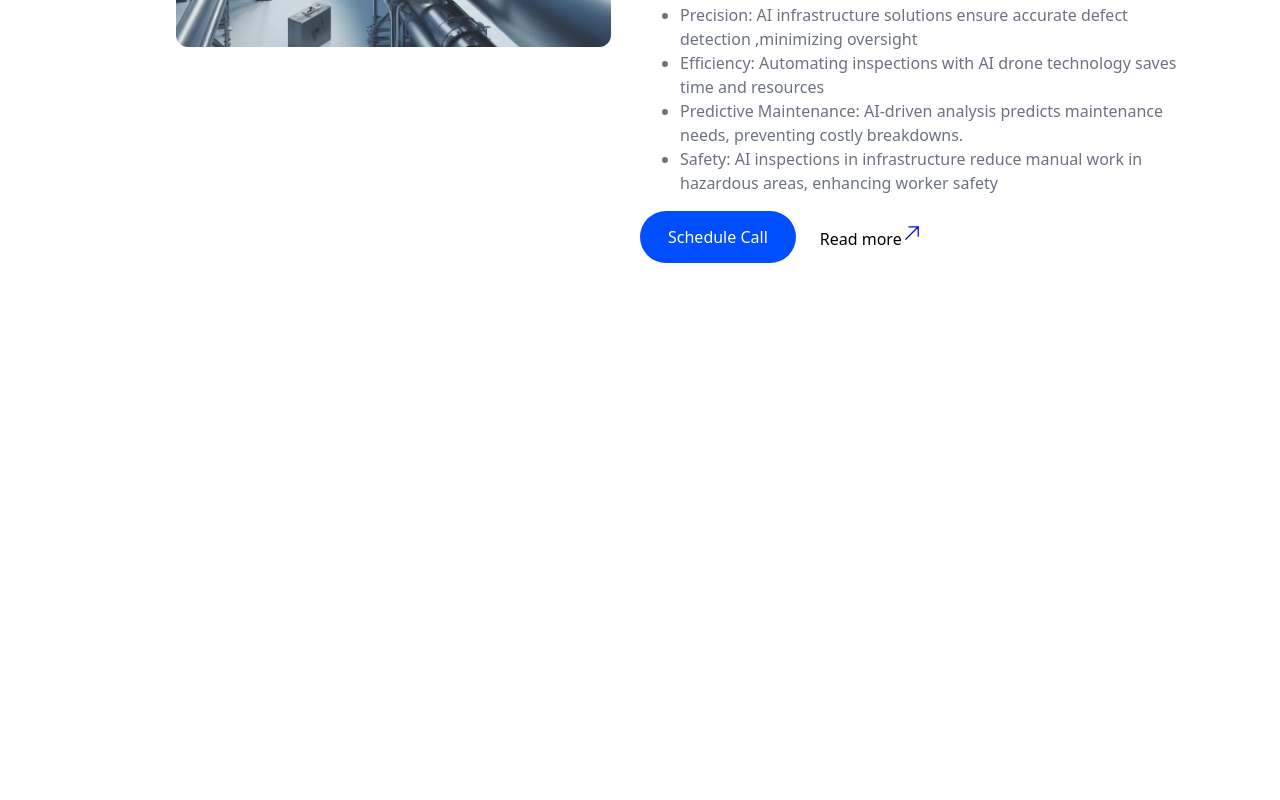
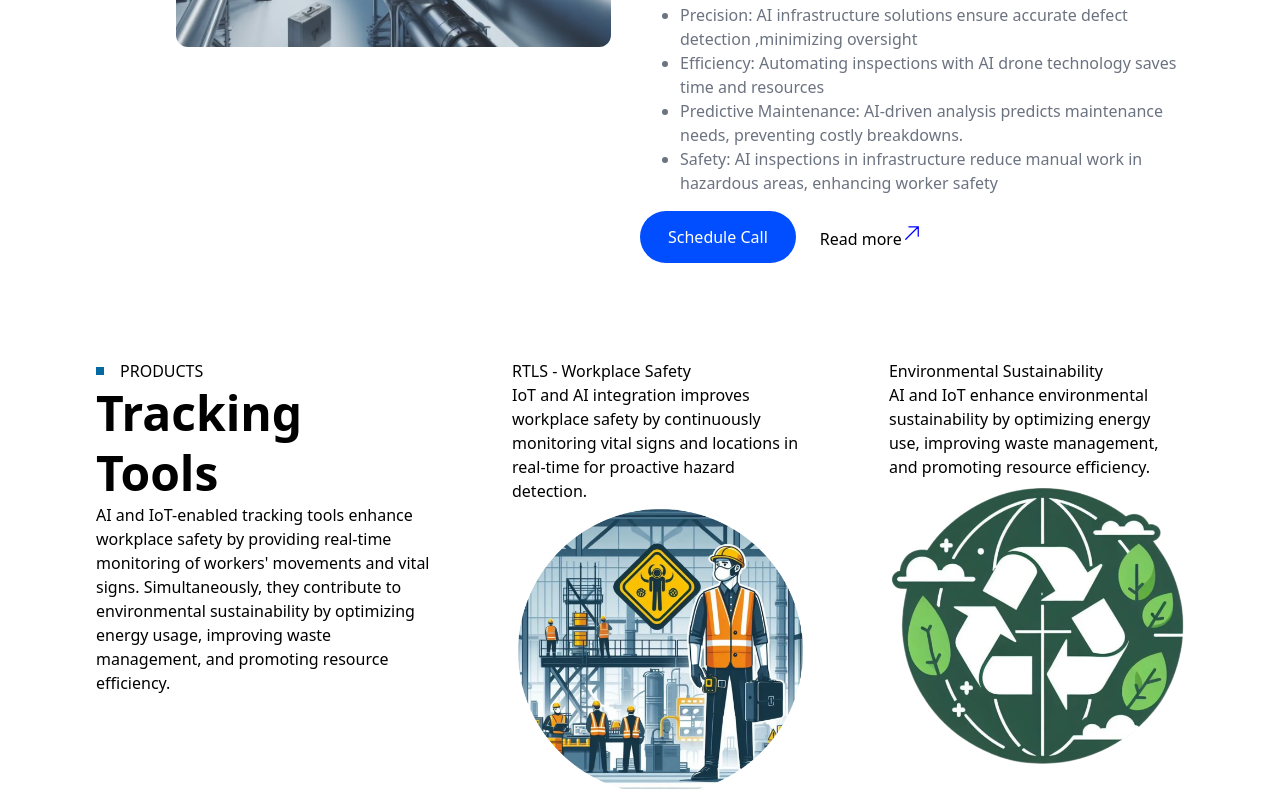
Before and after one commit to iamfalahc/ombrulla-homepage-replica, a React (Create React App) app: page / in a window 1280 px wide. Shown: the part 2412-3212 px from the top of the page. Before the commit the page ends 2771 px from the top, so only its background shows below. Built offline with nearby package versions, Linux system fonts and the light colour scheme.

Commit message:
Products section created

```diff
--- /dev/null
+++ b/src/components/ProductCard.jsx
@@ -0,0 +1,13 @@
+import React from 'react'
+
+const ProductCard = ({data}) => {
+  return (
+    <div>
+      <h2 className='xl:'>{data.title}</h2>
+      <span>{data.description}</span>
+      <img src={data.image} alt="" />
+    </div>
+  )
+}
+
+export default ProductCard
--- /dev/null
+++ b/src/containers/Products.jsx
@@ -0,0 +1,33 @@
+import React from "react";
+import Title from "../components/Title";
+import productData from "../dummy-data/productData"
+import ProductCard from "../components/ProductCard";
+const Products = () => {
+  return (
+
+<div className="xl:px-24 xl:w-1/3 xl:flex xl:justify-between xl:w-full xl:gap-20">
+      <section className="xl:w-1/3">
+        <Title title={"PRODUCTS"} />
+        <h2 className="xl:text-5xl xl:font-semibold xl:leading-tight">
+          Tracking Tools
+        </h2>
+        <span>
+          AI and IoT-enabled tracking tools enhance workplace safety by
+          providing real-time monitoring of workers' movements and vital signs.
+          Simultaneously, they contribute to environmental sustainability by
+          optimizing energy usage, improving waste management, and promoting
+          resource efficiency.
+        </span>
+      </section>
+      <section className="xl:flex xl:w-2/3 xl:gap-20">
+        {productData.map((data)=>{
+           return <div><ProductCard data={data}/></div>
+        })}
+      </section>
+
+    </div>
+
+  );
+};
+
+export default Products;
--- a/src/containers/Services.jsx
+++ b/src/containers/Services.jsx
@@ -1,5 +1,5 @@
 import React from 'react'
-import serviceData from '../dummy-data/dummyData'
+import serviceData from '../dummy-data/serviceData'
 import ServiceCard from '../components/ServiceCard'
 
 const Services = () => {
--- /dev/null
+++ b/src/dummy-data/productData.js
@@ -0,0 +1,19 @@
+import workplaceSafetyImage from "../images/safetyr.6f7bac17_2OxpR.webp"
+import environmentSafetyImage from "../images/envsafety.45f1043e_Z8wyMD.webp"
+const productData = [
+  {
+    id: 1,
+    title: "RTLS - Workplace Safety",
+    description:
+      "IoT and AI integration improves workplace safety by continuously monitoring vital signs and locations in real-time for proactive hazard detection.",
+    image: workplaceSafetyImage,
+  },
+  {
+    id: 2,
+    title: "Environmental Sustainability",
+    description:
+      "AI and IoT enhance environmental sustainability by optimizing energy use, improving waste management, and promoting resource efficiency.",
+    image: environmentSafetyImage,
+  },
+];
+export default productData
--- a/src/dummy-data/dummyData.js
+++ b/src/dummy-data/serviceData.js
@@ -3,22 +3,31 @@ import aiVisualInspectionImage from "../images/bridge.828c5106_Z2mJkOa.webp";
 const serviceData = [
   {
     id: 1,
-    heading:"AI VISUAL INSPECTION",
-    image:aiFoodImage,
+    heading: "AI VISUAL INSPECTION",
+    image: aiFoodImage,
     title: "Enhancing quality through AI-based visual inspection",
     description:
       "Ombrulla transforms quality control across manufacturing and various sectors through its AI-driven defect detection system, replacing traditional visual inspection. This AI visual inspection not only eradicates human errors and delays but also elevates precision, culminating in a streamlined and accurate quality control process.",
-      descriptionList:["AI visual inspection ensures consistent performance with unmatched","It boosts throughput and cuts down on labour expenses","By minimizing recalls and rework, AI inspection enhances brand reputation","Real-time data and analytics enable scalability in AI-based visual inspection"]
-    },
+    descriptionList: [
+      "AI visual inspection ensures consistent performance with unmatched",
+      "It boosts throughput and cuts down on labour expenses",
+      "By minimizing recalls and rework, AI inspection enhances brand reputation",
+      "Real-time data and analytics enable scalability in AI-based visual inspection",
+    ],
+  },
   {
     id: 2,
-    heading:"AI INFRASTRUCTURE INSPECTION",
-    image:aiVisualInspectionImage,
+    heading: "AI INFRASTRUCTURE INSPECTION",
+    image: aiVisualInspectionImage,
     title: "Enhances Efficiency, Safety, and Cost-Effectiveness",
     description:
       "Ombrulla's AI Infrastructure Inspection utilizes AI drone inspections for real-time insights, transforming the way we inspect critical infrastructure. This AI inspection technology enhances efficiency, safety, and cost-effectiveness, all while ensuring longevity and reducing risks. By leveraging AI in Infrastructure, Ombrulla empowers better infrastructure management with increased reliability and responsiveness.",
-      descriptionList:["Precision: AI infrastructure solutions ensure accurate defect detection ,minimizing oversight","Efficiency: Automating inspections with AI drone technology saves time and resources","Predictive Maintenance: AI-driven analysis predicts maintenance needs, preventing costly breakdowns.","Safety: AI inspections in infrastructure reduce manual work in hazardous areas, enhancing worker safety"]
-    }
-
+    descriptionList: [
+      "Precision: AI infrastructure solutions ensure accurate defect detection ,minimizing oversight",
+      "Efficiency: Automating inspections with AI drone technology saves time and resources",
+      "Predictive Maintenance: AI-driven analysis predicts maintenance needs, preventing costly breakdowns.",
+      "Safety: AI inspections in infrastructure reduce manual work in hazardous areas, enhancing worker safety",
+    ],
+  },
 ];
-export default serviceData
+export default serviceData;
--- a/src/pages/Home.jsx
+++ b/src/pages/Home.jsx
@@ -3,6 +3,7 @@ import Navbar from "../components/Navbar";
 import Inspection from "../containers/Inspection";
 import Empowerment from "../containers/Empowerment";
 import Services from "../containers/Services";
+import Products from "../containers/Products";
 
 const Home = () => {
   return (
@@ -10,6 +11,7 @@ const Home = () => {
      <Inspection/>
      <Empowerment/>
      <Services/>
+     <Products/>
 
     </div>
   );
```
Also changed, not shown: src/components/Title.jsx (+9 -11 lines), src/images/envsafety.45f1043e_Z8wyMD.webp (added), src/images/safetyr.6f7bac17_2OxpR.webp (added).
